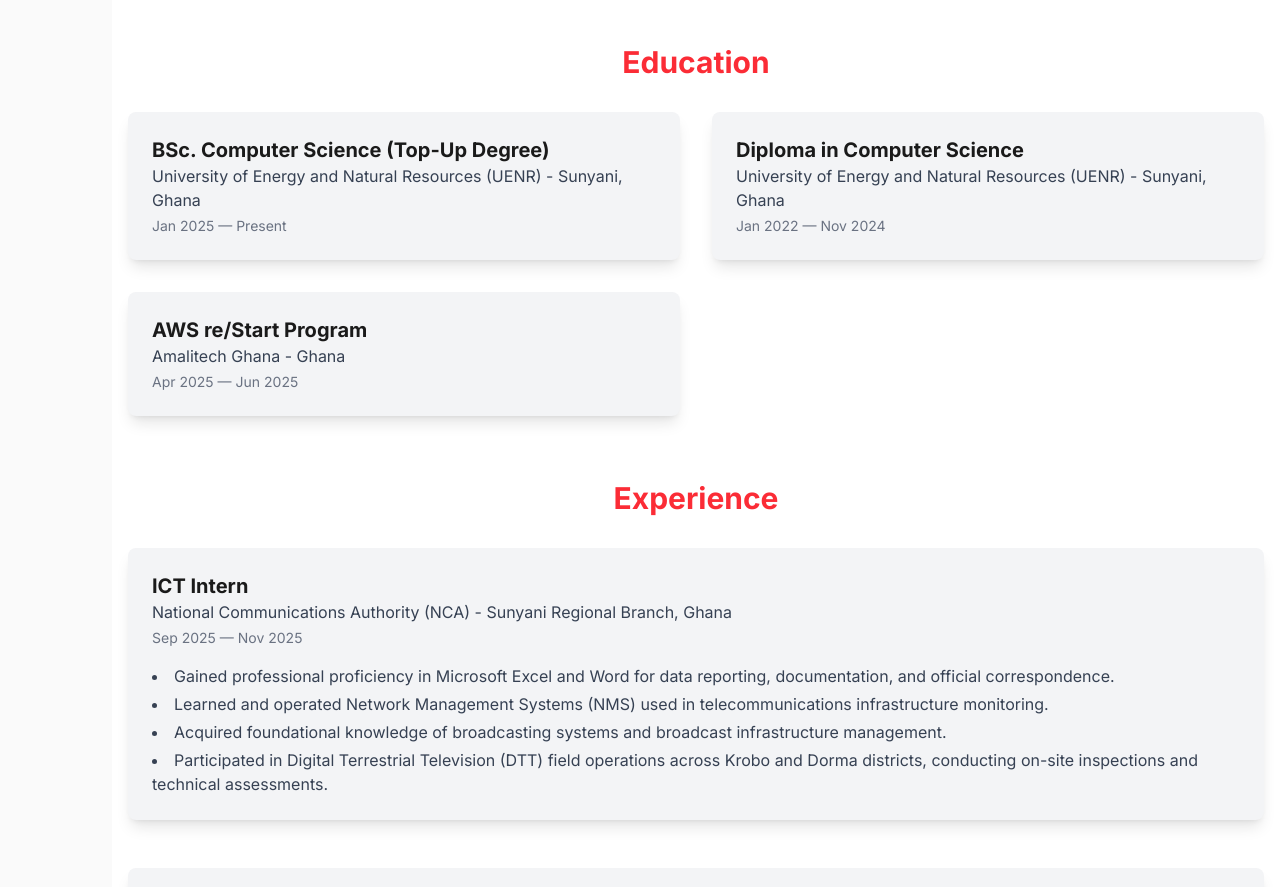
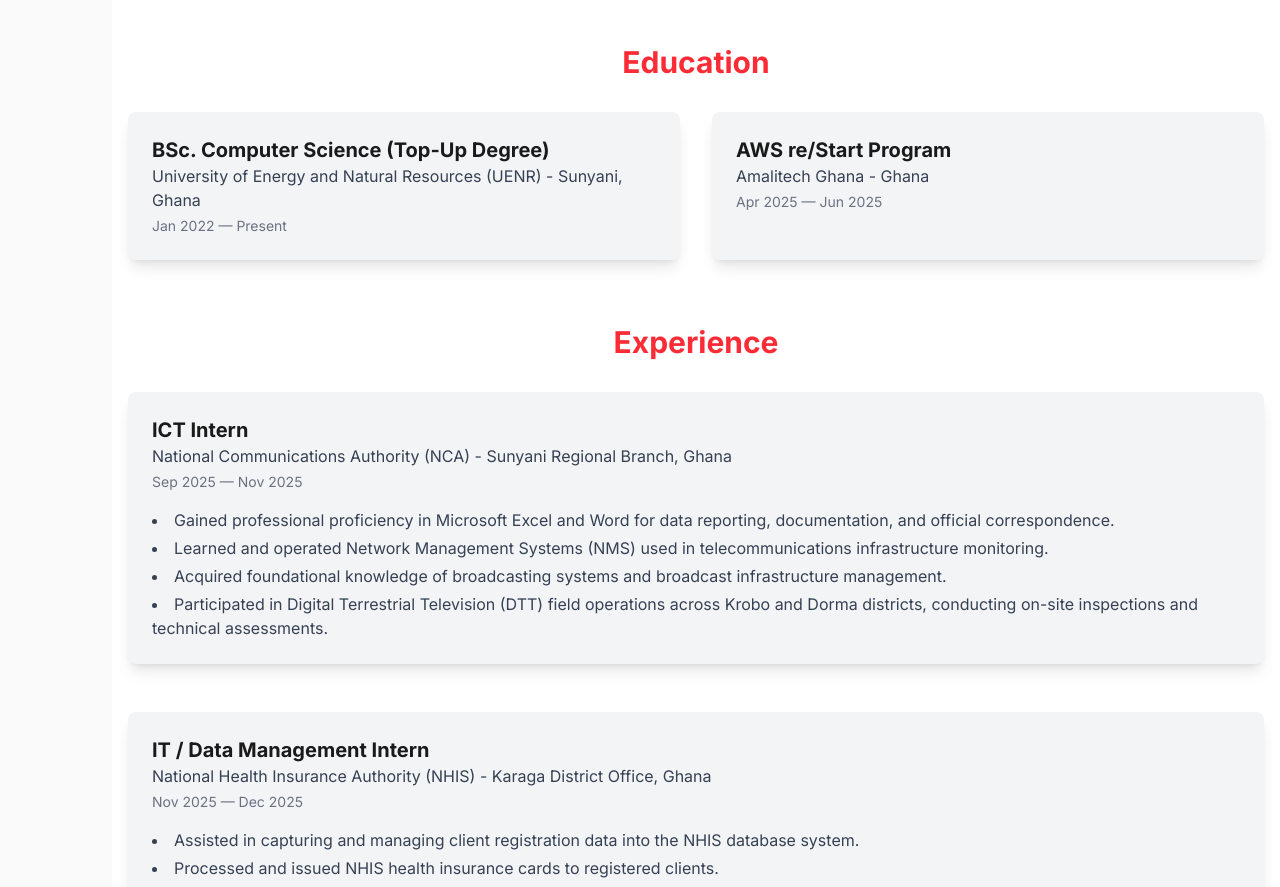
Before and after one commit to Mohammed-Hardi/hardi_portfolio, a Next.js app: page / in a window 1280 px wide. Shown: the part 3053-3940 px from the top of the page. Built offline with nearby package versions, Linux system fonts and the light colour scheme; a web font is replaced by a local one.

Commit message:
Restore AWS education item

```diff
--- a/app/components/ExperienceEducationSection.tsx
+++ b/app/components/ExperienceEducationSection.tsx
@@ -7,13 +7,7 @@
     degree: "BSc. Computer Science (Top-Up Degree)",
     institution: "University of Energy and Natural Resources (UENR)",
     location: "Sunyani, Ghana",
-    date: "Jan 2025 — Present",
-  },
-  {
-    degree: "Diploma in Computer Science",
-    institution: "University of Energy and Natural Resources (UENR)",
-    location: "Sunyani, Ghana",
-    date: "Jan 2022 — Nov 2024",
+    date: "Jan 2022 — Present",
   },
   {
     degree: "AWS re/Start Program",
```
